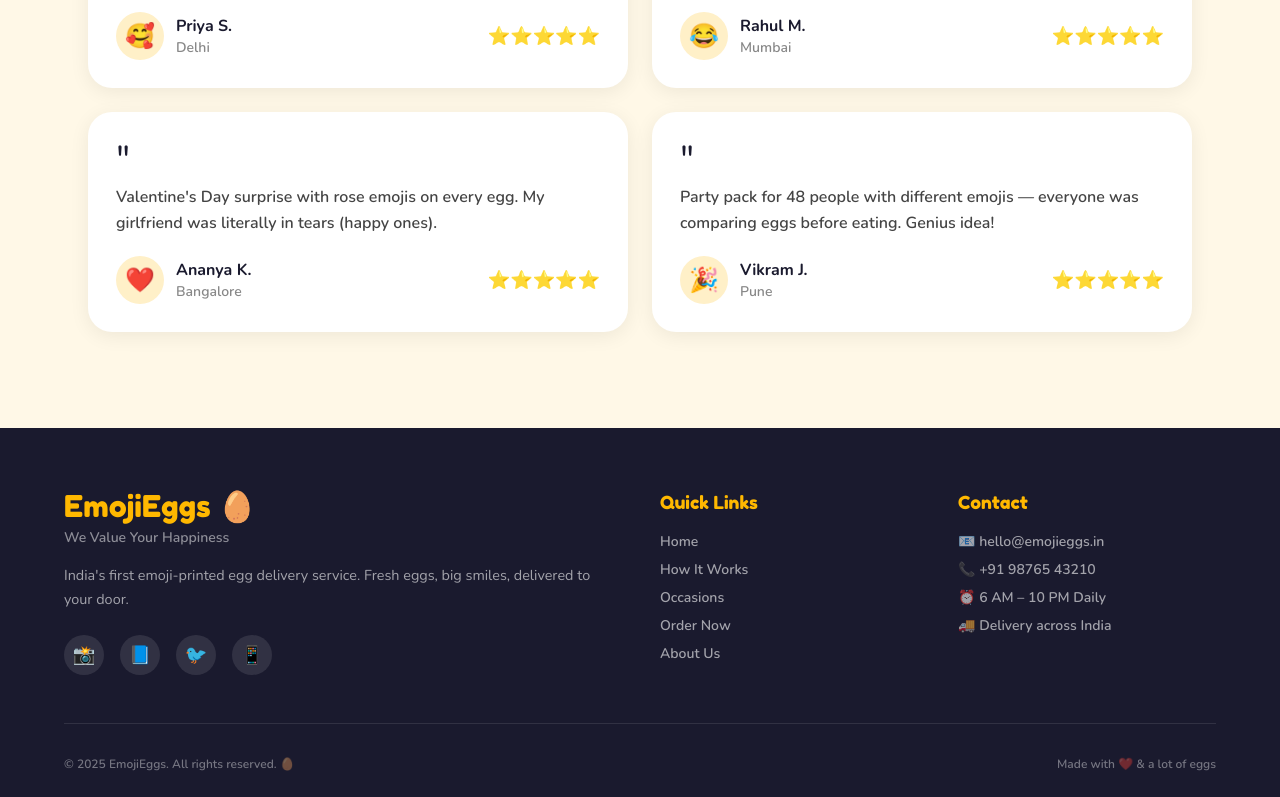
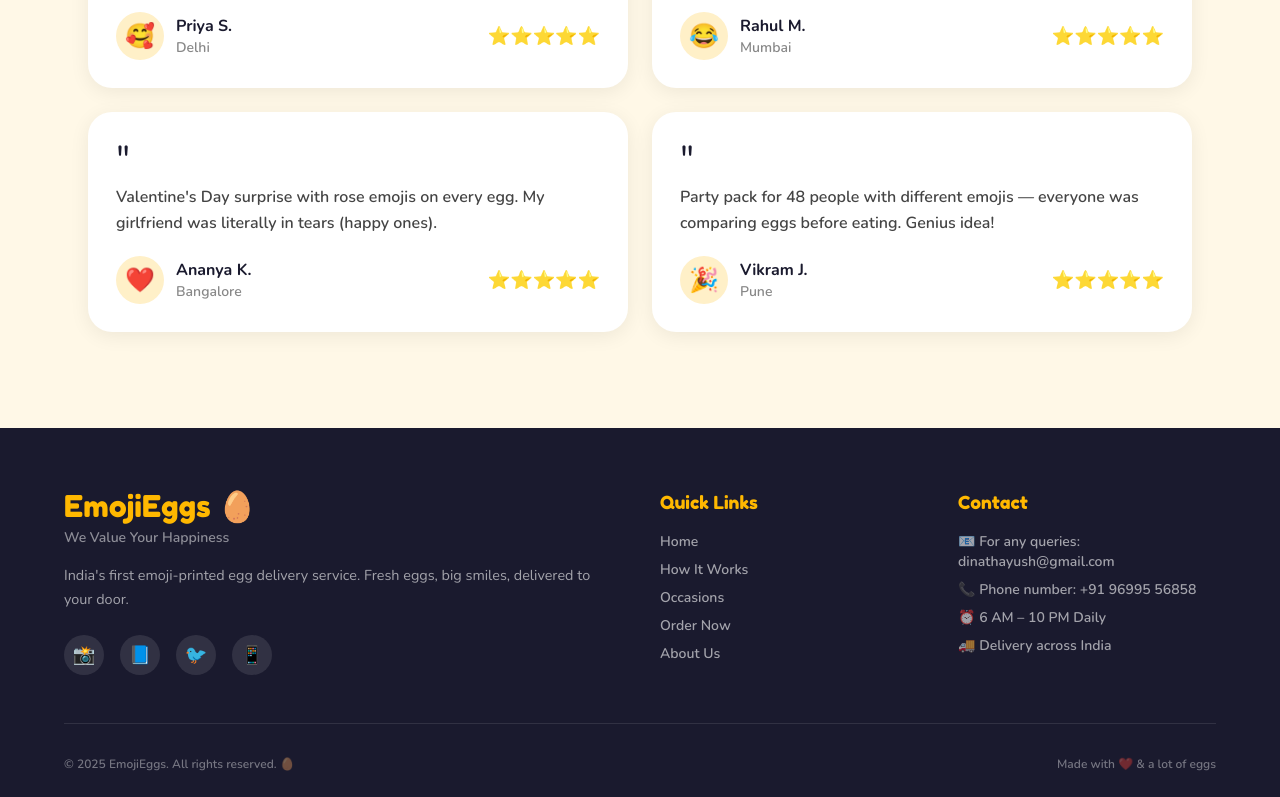
Before and after one commit to ayushkumarrr-1/emojieggs, a Next.js app in the folder emojieggs/: page / in a window 1280 px wide. Shown: the part 4754-5551 px from the top of the page. Built offline with nearby package versions, Linux system fonts and the light colour scheme.

Commit message:
Update contact details, pricing, and .gitignore

```diff
--- a/emojieggs/components/Customizer.tsx
+++ b/emojieggs/components/Customizer.tsx
@@ -18,7 +18,7 @@ const PACKS = [
   { label: "Half Dozen",   qty: 6,  price: 60  },
   { label: "Full Dozen",   qty: 12, price: 149 },
   { label: "Double Dozen", qty: 24, price: 199 },
-  { label: "Party Pack",   qty: 48, price: 310 },
+  { label: "Party Pack",   qty: 48, price: 330 },
 ];
 
 const EXTRAS = [
--- a/emojieggs/components/Footer.tsx
+++ b/emojieggs/components/Footer.tsx
@@ -37,8 +37,12 @@ export default function Footer() {
 
           <div>
             <h4 className="font-display text-lg mb-4" style={{ color: "#FFB800" }}>Contact</h4>
-            <p className="text-sm font-semibold mb-2" style={{ color: "rgba(255,255,255,0.6)" }}>📧 hello@emojieggs.in</p>
-            <p className="text-sm font-semibold mb-2" style={{ color: "rgba(255,255,255,0.6)" }}>📞 +91 98765 43210</p>
+            <p className="text-sm font-semibold mb-2" style={{ color: "rgba(255,255,255,0.6)" }}>
+              📧 <a href="mailto:dinathayush@gmail.com" className="hover:text-yellow-400 transition-colors">For any queries: dinathayush@gmail.com</a>
+            </p>
+            <p className="text-sm font-semibold mb-2" style={{ color: "rgba(255,255,255,0.6)" }}>
+              📞 <a href="tel:+919699556858" className="hover:text-yellow-400 transition-colors">Phone number: +91 96995 56858</a>
+            </p>
             <p className="text-sm font-semibold mb-2" style={{ color: "rgba(255,255,255,0.6)" }}>⏰ 6 AM – 10 PM Daily</p>
             <p className="text-sm font-semibold" style={{ color: "rgba(255,255,255,0.6)" }}>🚚 Delivery across India</p>
           </div>
```
Also changed, not shown: 1 other file (tests, documents, lock files or other folders).
